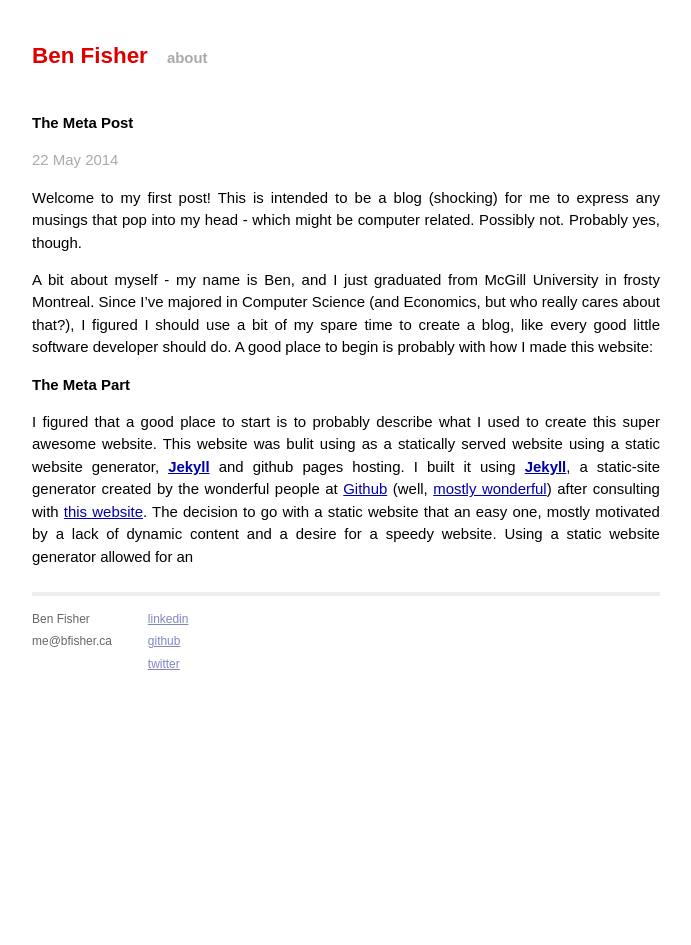
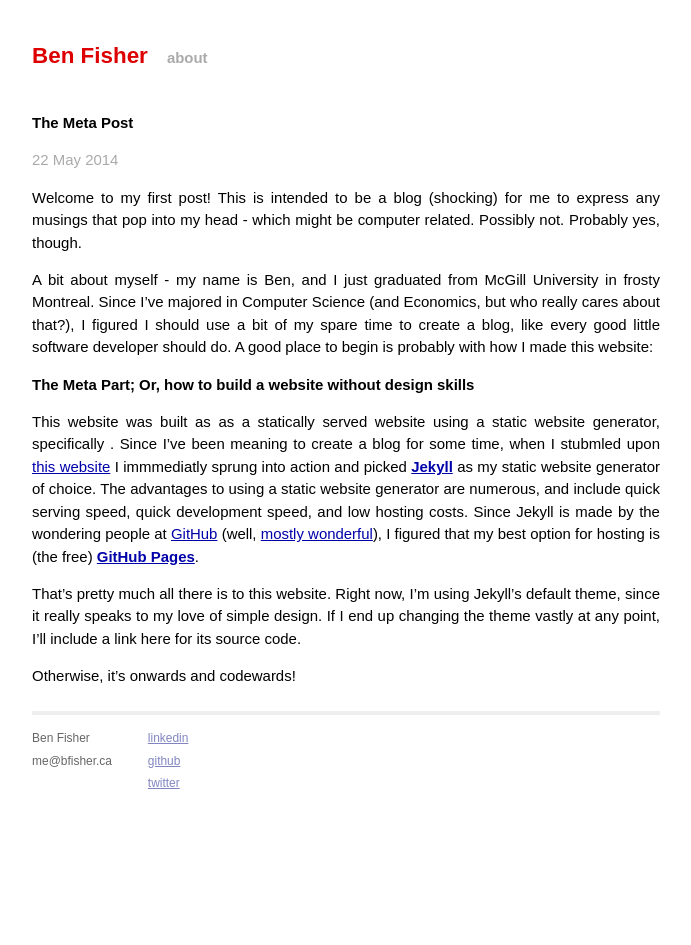
Before and after one commit to bzfisher/bzfisher.github.io, a Jekyll site: the page built from _posts/2014-05-22-the-meta-post.markdown, in a window 1280 px wide. Shown: the whole page, without its empty margins (294-985 px from the left). Built offline with Jekyll 4.4.1, drawn with Linux system fonts in a browser that asks for light colours; Markdown is read by kramdown in place of the engine named in the settings.

Commit message:
updated first post

```diff
--- a/_posts/2014-05-22-the-meta-post.markdown
+++ b/_posts/2014-05-22-the-meta-post.markdown
@@ -1,16 +1,23 @@
 ---
 layout: post
 title:  "The Meta Post"
-categories: blog coding
-tags: jekyll practice 1
+tags: blog coding jekyll
 ---
 Welcome to my first post! This is intended to be a blog (shocking) for me to express any musings that pop into my head - which might be computer related. Possibly not. Probably yes, though.
 
 A bit about myself - my name is Ben, and I just graduated from McGill University in frosty Montreal. Since I've majored in Computer Science (and Economics, but who really cares about that?), I figured I should use a bit of my spare time to create a blog, like every good little software developer should do. A good place to begin is probably with how I made this website:
-### The Meta Part
-I figured that a good place to start is to probably describe what I used to create this super awesome website. This website was bulit using as a statically served website using a static website generator, **[Jekyll][jekyll]** and github pages hosting. I built it using **[Jekyll][jekyll]**, a static-site generator created by the wonderful people at [Github] [github] (well, [mostly wonderful][github_trouble]) after consulting with [this website][top_static_gen]. The decision to go with a static website that an easy one, mostly motivated by a lack of dynamic content and a desire for a speedy website. Using a static website generator allowed for an
+
+### The Meta Part; Or, how to build a website without design skills
+
+This website was built as as a statically served website using a static website generator, specifically . Since I've been meaning to create a blog for some time, when I stubmled upon [this website][top_static_gen] I immmediatly sprung into action and picked **[Jekyll][jekyll]** as my static website generator of choice. The advantages to using a static website generator are numerous, and include quick serving speed, quick development speed, and low hosting costs. Since Jekyll is made by the wondering people at [GitHub] [github] (well, [mostly wonderful][github_trouble]), I figured that my best option for hosting is (the free) **[GitHub Pages][github_pages]**.
+
+That's pretty  much all there is to this website. Right now, I'm using Jekyll's default theme, since it really speaks to my love of simple design. If I end up changing the theme vastly at any point, I'll include a link here for its source code.
+
+Otherwise, it's onwards and codewards!
+
 
 [jekyll]:    http://jekyllrb.com
 [github]:    http://github.com
 [github_trouble]:    http://techcrunch.com/2014/03/15/julie-ann-horvath-describes-sexism-and-intimidation-behind-her-github-exit/
 [top_static_gen]:     http://www.staticgen.com/
+[github_pages]:     https://pages.github.com/
```
